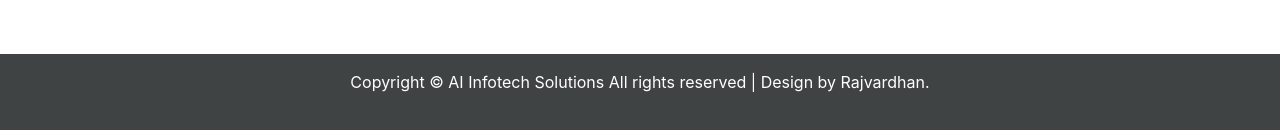
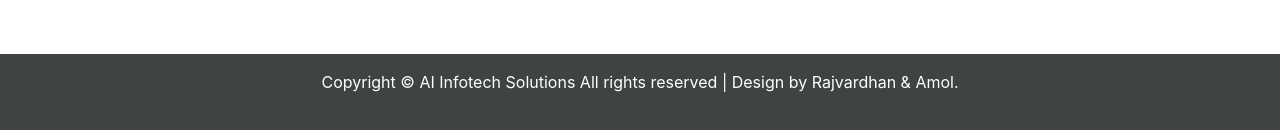
Before and after one commit to vardhans07/AI-Infotech-Solution-Website., a React (Create React App) app: page /feedback in a window 1280 px wide. Shown: the part 650-780 px from the top of the page. Built offline with nearby package versions, Linux system fonts and the light colour scheme.

Commit message:
Update Footer.js

```diff
--- a/src/Footer.js
+++ b/src/Footer.js
@@ -4,7 +4,7 @@ const Footer = () => {
     return (
         <footer className=" py-3">
             <p className="text-center">
-                Copyright &copy; AI Infotech Solutions All rights reserved | Design by Rajvardhan.
+                Copyright &copy; AI Infotech Solutions All rights reserved | Design by Rajvardhan & Amol.
             </p>
             <div className="text-center">
                 <a href="https://www.facebook.com" target="_blank" rel="noopener noreferrer" className="icon"><i className='fab fa-facebook-f'></i></a>
```
